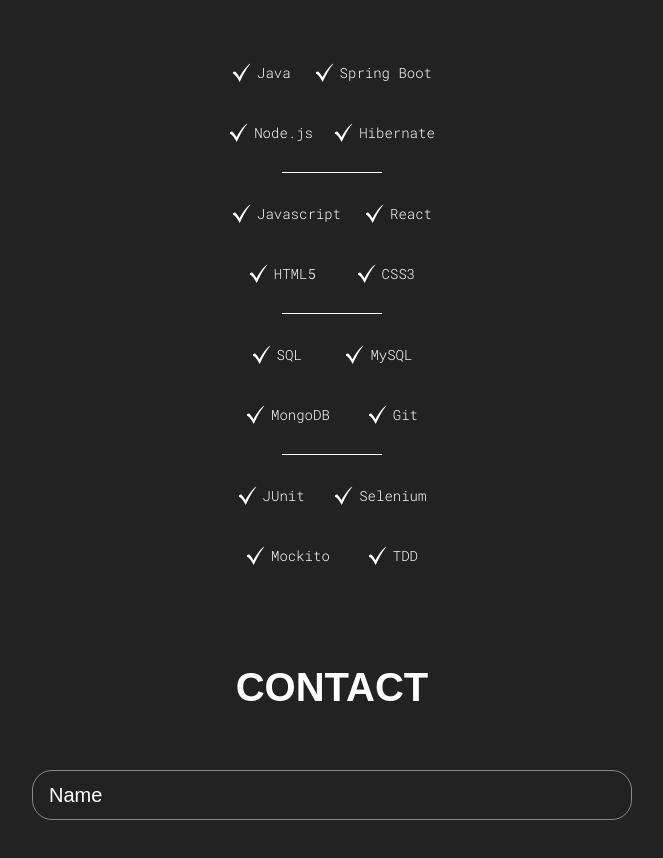
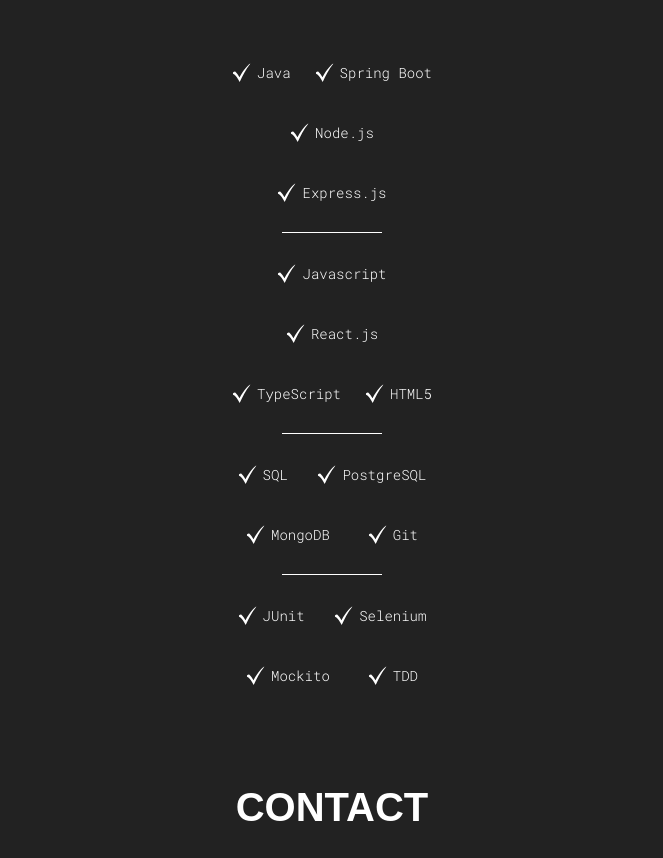
Before and after one commit to ImZaharias/My-Portfolio, a React (Vite) app: page / in a window 1280 px wide. Shown: the part 1460-2318 px from the top of the page, without its empty margins (308-971 px from the left). Built offline with nearby package versions, Linux system fonts and the light colour scheme.

Commit message:
Update Skills.jsx

```diff
--- a/src/sections/Skills/Skills.jsx
+++ b/src/sections/Skills/Skills.jsx
@@ -10,19 +10,19 @@
                 <SkillList src={checkMarkIcon} skill="Java"/>
                 <SkillList src={checkMarkIcon} skill="Spring Boot"/>
                 <SkillList src={checkMarkIcon} skill="Node.js"/>
-                <SkillList src={checkMarkIcon} skill="Hibernate"/>
+                <SkillList src={checkMarkIcon} skill="Express.js"/>
             </div>
             <hr />
             <div className={styles.skillList}>
                 <SkillList src={checkMarkIcon} skill="Javascript"/>
-                <SkillList src={checkMarkIcon} skill="React"/>
+                <SkillList src={checkMarkIcon} skill="React.js"/>
+                <SkillList src={checkMarkIcon} skill="TypeScript"/>
                 <SkillList src={checkMarkIcon} skill="HTML5"/>
-                <SkillList src={checkMarkIcon} skill="CSS3"/>
             </div>
             <hr />
             <div className={styles.skillList}>
                 <SkillList src={checkMarkIcon} skill="SQL"/>
-                <SkillList src={checkMarkIcon} skill="MySQL"/>
+                <SkillList src={checkMarkIcon} skill="PostgreSQL"/>
                 <SkillList src={checkMarkIcon} skill="MongoDB"/>
                 <SkillList src={checkMarkIcon} skill="Git"/>
             </div>
```
